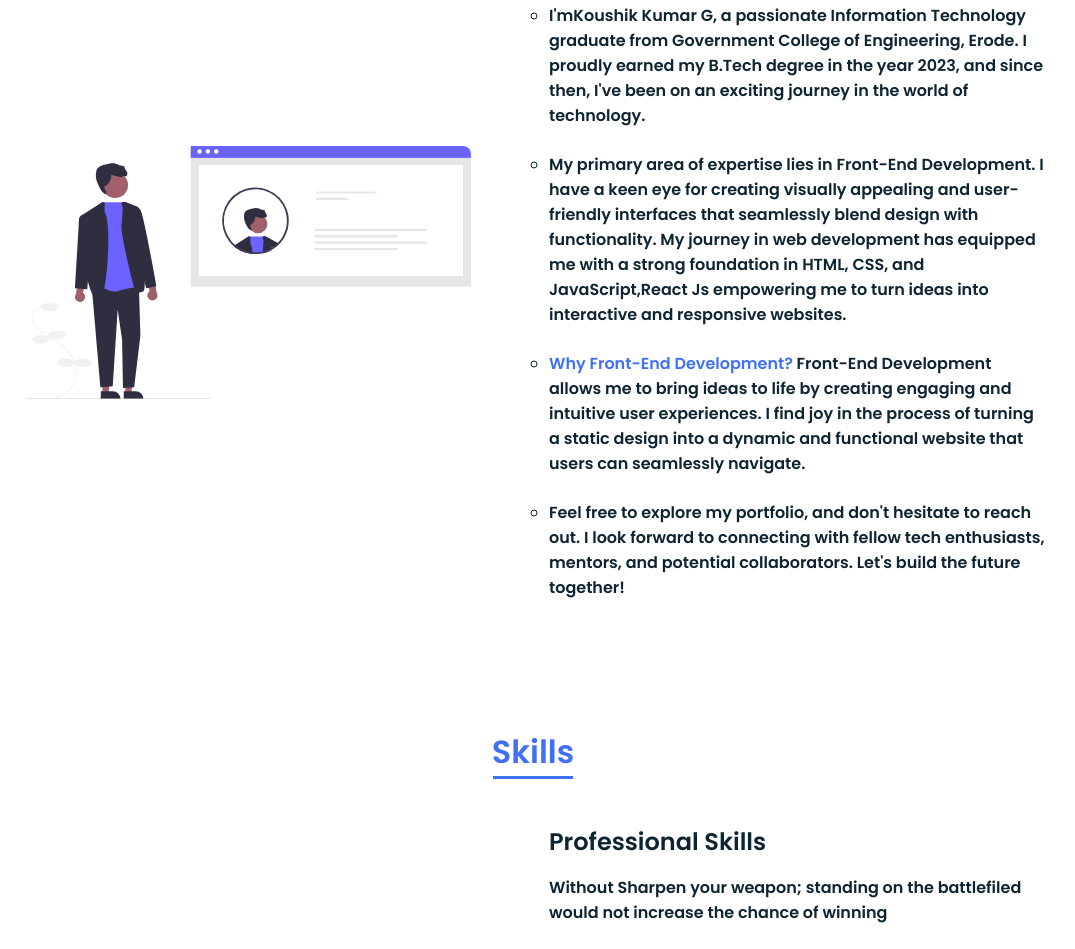
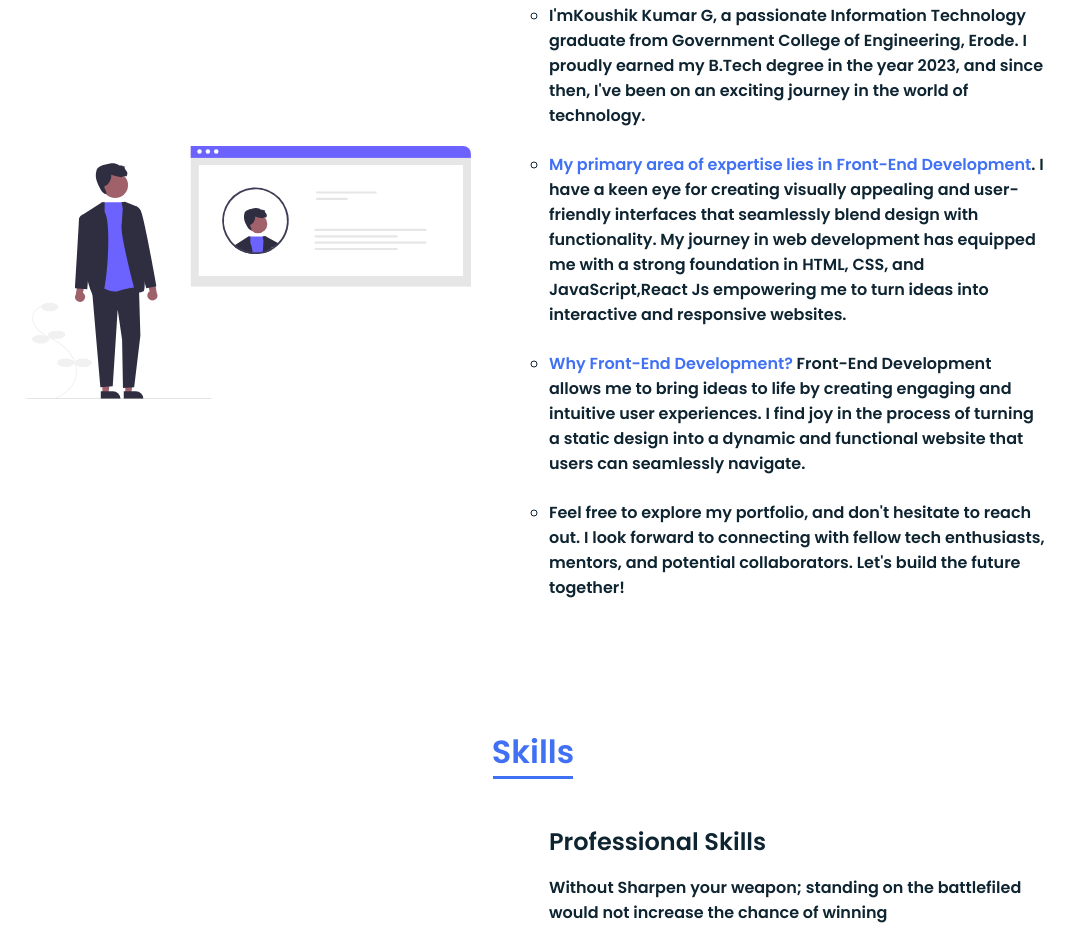
Before and after one commit to KOUSHIKGOVINDARAJULU/PortfolioSite, a plain HTML site: page index.html in a window 1280 px wide. Shown: the part 1024-1973 px from the top of the page, without its empty margins (107-1182 px from the left). Drawn offline with nearby package versions, Linux system fonts and the light colour scheme.

Commit message:
final commit

```diff
--- a/assets/css/index.css
+++ b/assets/css/index.css
@@ -566,6 +566,9 @@ img{
     top: 50%;
     transform: translate(-50%,-50%) scale(1);
 }
+.expertise{
+    color:var(--first-color);
+}
 
 .popup h2{
     font-size: 30px;
--- a/index.html
+++ b/index.html
@@ -83,7 +83,7 @@
                             </li>
 
                             <li class="point" data-aos="fade-right" data-aos-delay="350">
-                                My primary area of expertise lies in Front-End Development. I have a keen eye for creating visually appealing and user-friendly interfaces that seamlessly blend design with functionality. My journey in web development has equipped me with a strong foundation in HTML, CSS, and JavaScript,React Js empowering me to turn ideas into interactive and responsive websites. <br>
+                                <span class="expertise">My primary area of expertise lies in Front-End Development</span>. I have a keen eye for creating visually appealing and user-friendly interfaces that seamlessly blend design with functionality. My journey in web development has equipped me with a strong foundation in HTML, CSS, and JavaScript,React Js empowering me to turn ideas into interactive and responsive websites. <br>
                             </li>
                             <li class="point" data-aos="fade-right" data-aos-delay="350">  <span class="subtitle">Why Front-End Development? </span>
                                 Front-End Development allows me to bring ideas to life by creating engaging and intuitive user experiences. I find joy in the process of turning a static design into a dynamic and functional website that users can seamlessly navigate.</li>
```
